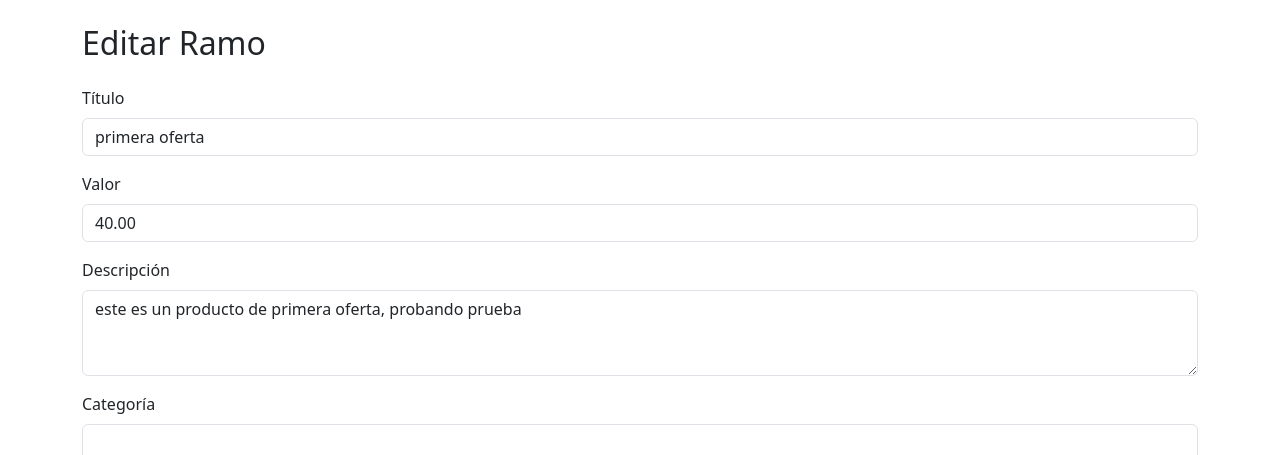
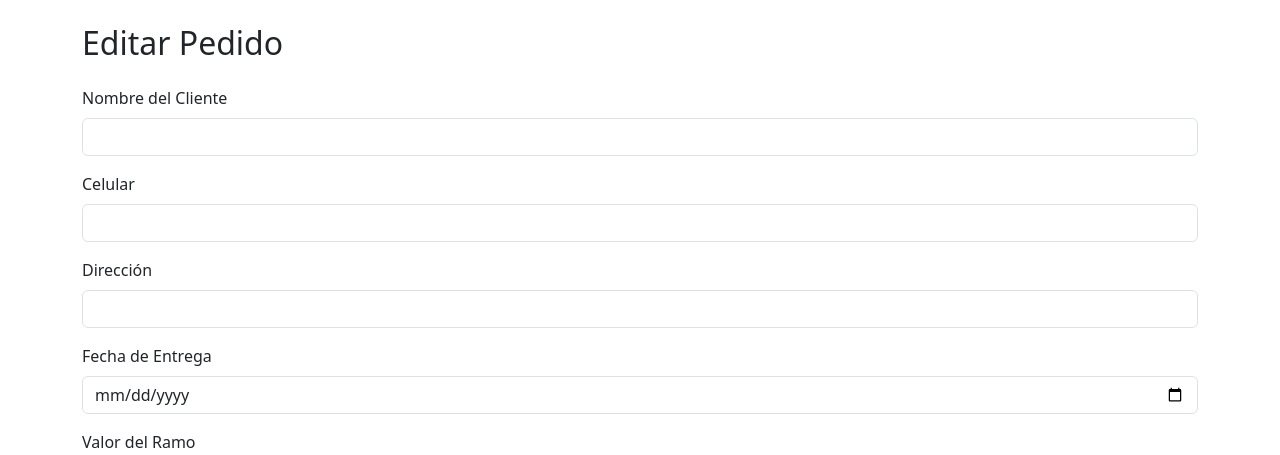
Before and after one commit to kevinboco/Flores, a PHP site: page /editar_pedido.php?id=1 in a window 1280 px wide. Shown: the top 455 px of the page. Run offline with PHP 8.4, Linux system fonts and the light colour scheme; data comes from the database, SQL or seed files in the repository; data that the repository does not hold is empty.

Commit message:
arregle editar pedido

```diff
--- a/editar_pedido.php
+++ b/editar_pedido.php
@@ -1,54 +1,28 @@
 <?php
 include 'conexion.php';
 
-$id = $_GET['id'] ?? null;
-if (!$id) {
-    header('Location: listar_catalogo.php');
-    exit;
-}
-
-$stmt = $conn->prepare("SELECT * FROM catalogo_ramos WHERE id = ?");
+$id = $_GET['id'];
+$stmt = $conn->prepare("SELECT * FROM pedido WHERE id = ?");
 $stmt->bind_param("i", $id);
 $stmt->execute();
 $result = $stmt->get_result();
-$ramo = $result->fetch_assoc();
-
-if (!$ramo) {
-    header('Location: listar_catalogo.php');
-    exit;
-}
-
-$error = '';
+$pedido = $result->fetch_assoc();
 
 if ($_SERVER['REQUEST_METHOD'] === 'POST') {
-    $titulo = $_POST['titulo'];
-    $valor = $_POST['valor'];
-    $descripcion = $_POST['description'];
-    $categoria = $_POST['categoria'];
+    $nombre = $_POST['nombre_cliente'];
+    $celular = $_POST['celular'];
+    $direccion = $_POST['direccion'];
+    $fecha_entrega = $_POST['fecha_entrega'];
+    $valor = $_POST['valor_ramo'];
+    $pagado = $_POST['cantidad_pagada'];
+    $estado = $_POST['estado'];
 
-    // Si se sube nueva imagen
-    if (isset($_FILES['imagen']) && $_FILES['imagen']['error'] === UPLOAD_ERR_OK) {
-        $archivoTmp = $_FILES['imagen']['tmp_name'];
-        $nombreArchivo = basename($_FILES['imagen']['name']);
-        $rutaDestino = 'uploads/' . $nombreArchivo;
+    $stmt = $conn->prepare("UPDATE pedido SET nombre_cliente=?, celular=?, direccion=?, fecha_entrega=?, valor_ramo=?, cantidad_pagada=?, estado=? WHERE id=?");
+    $stmt->bind_param("ssssdisi", $nombre, $celular, $direccion, $fecha_entrega, $valor, $pagado, $estado, $id);
+    $stmt->execute();
 
-        if (move_uploaded_file($archivoTmp, $rutaDestino)) {
-            $imagenParaGuardar = $nombreArchivo;
-        } else {
-            $error = "Error al subir la imagen.";
-        }
-    } else {
-        $imagenParaGuardar = $ramo['imagen']; // mantener imagen vieja
-    }
-
-    if (!$error) {
-        $stmt = $conn->prepare("UPDATE catalogo_ramos SET titulo=?, valor=?, imagen=?, description=?, categoria=? WHERE id=?");
-        $stmt->bind_param("sdsssi", $titulo, $valor, $imagenParaGuardar, $descripcion, $categoria, $id);
-        $stmt->execute();
-
-        header('Location: listar_catalogo.php');
-        exit;
-    }
+    header("Location: listar_pedidos.php");
+    exit;
 }
 ?>
 
@@ -56,44 +30,48 @@ if ($_SERVER['REQUEST_METHOD'] === 'POST') {
 <html lang="es">
 <head>
     <meta charset="UTF-8">
-    <title>Editar Ramo</title>
+    <title>Editar Pedido</title>
     <link href="https://cdn.jsdelivr.net/npm/bootstrap@5.3.3/dist/css/bootstrap.min.css" rel="stylesheet">
 </head>
 <body class="container py-4">
 
-<h2 class="mb-4">Editar Ramo</h2>
+<h2 class="mb-4">Editar Pedido</h2>
 
-<?php if ($error): ?>
-    <div class="alert alert-danger"><?= htmlspecialchars($error) ?></div>
-<?php endif; ?>
-
-<form method="post" enctype="multipart/form-data">
+<form method="post">
     <div class="mb-3">
-        <label class="form-label">Título</label>
-        <input type="text" name="titulo" class="form-control" value="<?= htmlspecialchars($ramo['titulo']) ?>" required>
+        <label class="form-label">Nombre del Cliente</label>
+        <input type="text" name="nombre_cliente" class="form-control" value="<?= htmlspecialchars($pedido['nombre_cliente']) ?>" required>
     </div>
     <div class="mb-3">
-        <label class="form-label">Valor</label>
-        <input type="number" name="valor" step="0.01" class="form-control" value="<?= $ramo['valor'] ?>" required>
+        <label class="form-label">Celular</label>
+        <input type="text" name="celular" class="form-control" value="<?= htmlspecialchars($pedido['celular']) ?>" required>
     </div>
     <div class="mb-3">
-        <label class="form-label">Descripción</label>
-        <textarea name="description" class="form-control" rows="3" required><?= htmlspecialchars($ramo['description']) ?></textarea>
+        <label class="form-label">Dirección</label>
+        <input type="text" name="direccion" class="form-control" value="<?= htmlspecialchars($pedido['direccion']) ?>" required>
     </div>
     <div class="mb-3">
-        <label class="form-label">Categoría</label>
-        <input type="text" name="categoria" class="form-control" value="<?= htmlspecialchars($ramo['categoria']) ?>" required>
+        <label class="form-label">Fecha de Entrega</label>
+        <input type="date" name="fecha_entrega" class="form-control" value="<?= $pedido['fecha_entrega'] ?>" required>
     </div>
     <div class="mb-3">
-        <label class="form-label">Imagen Actual</label><br>
-        <img src="uploads/<?= htmlspecialchars($ramo['imagen']) ?>" alt="Imagen" width="150">
+        <label class="form-label">Valor del Ramo</label>
+        <input type="number" name="valor_ramo" class="form-control" value="<?= $pedido['valor_ramo'] ?>" step="0.01" required>
     </div>
     <div class="mb-3">
-        <label class="form-label">Cambiar Imagen (opcional)</label>
-        <input type="file" name="imagen" accept="image/*" class="form-control">
+        <label class="form-label">Cantidad Pagada</label>
+        <input type="number" name="cantidad_pagada" class="form-control" value="<?= $pedido['cantidad_pagada'] ?>" step="0.01" required>
+    </div>
+    <div class="mb-3">
+        <label class="form-label">Estado</label>
+        <select name="estado" class="form-select" required>
+            <option <?= $pedido['estado'] == 'En proceso' ? 'selected' : '' ?>>En proceso</option>
+            <option <?= $pedido['estado'] == 'Listo' ? 'selected' : '' ?>>Listo</option>
+            <option <?= $pedido['estado'] == 'Enviado' ? 'selected' : '' ?>>Enviado</option>
+        </select>
     </div>
     <button type="submit" class="btn btn-success">Guardar Cambios</button>
-    <a href="listar_catalogo.php" class="btn btn-secondary">Cancelar</a>
+    <a href="listar_pedidos.php" class="btn btn-secondary">Cancelar</a>
 </form>
 
 </body>
```
